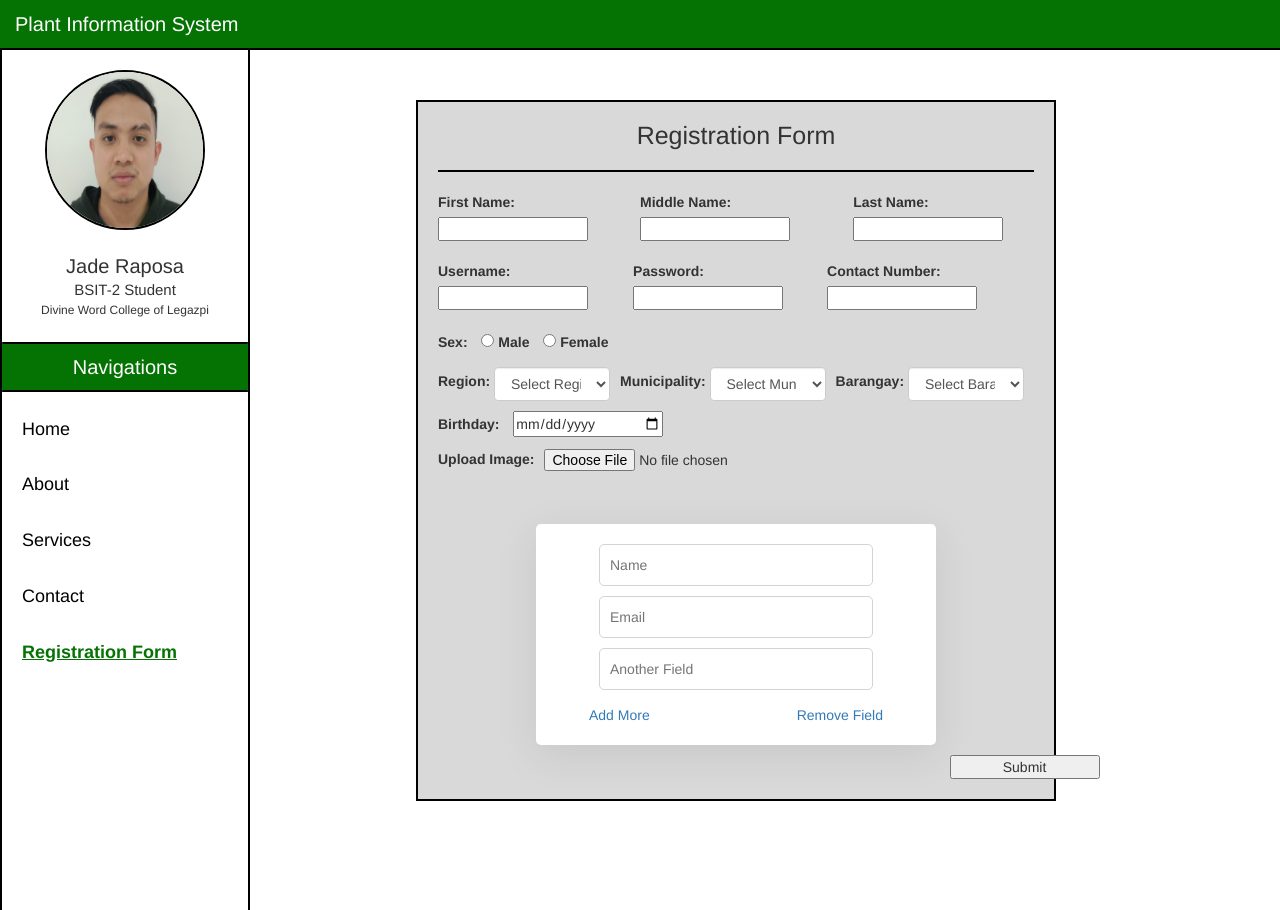
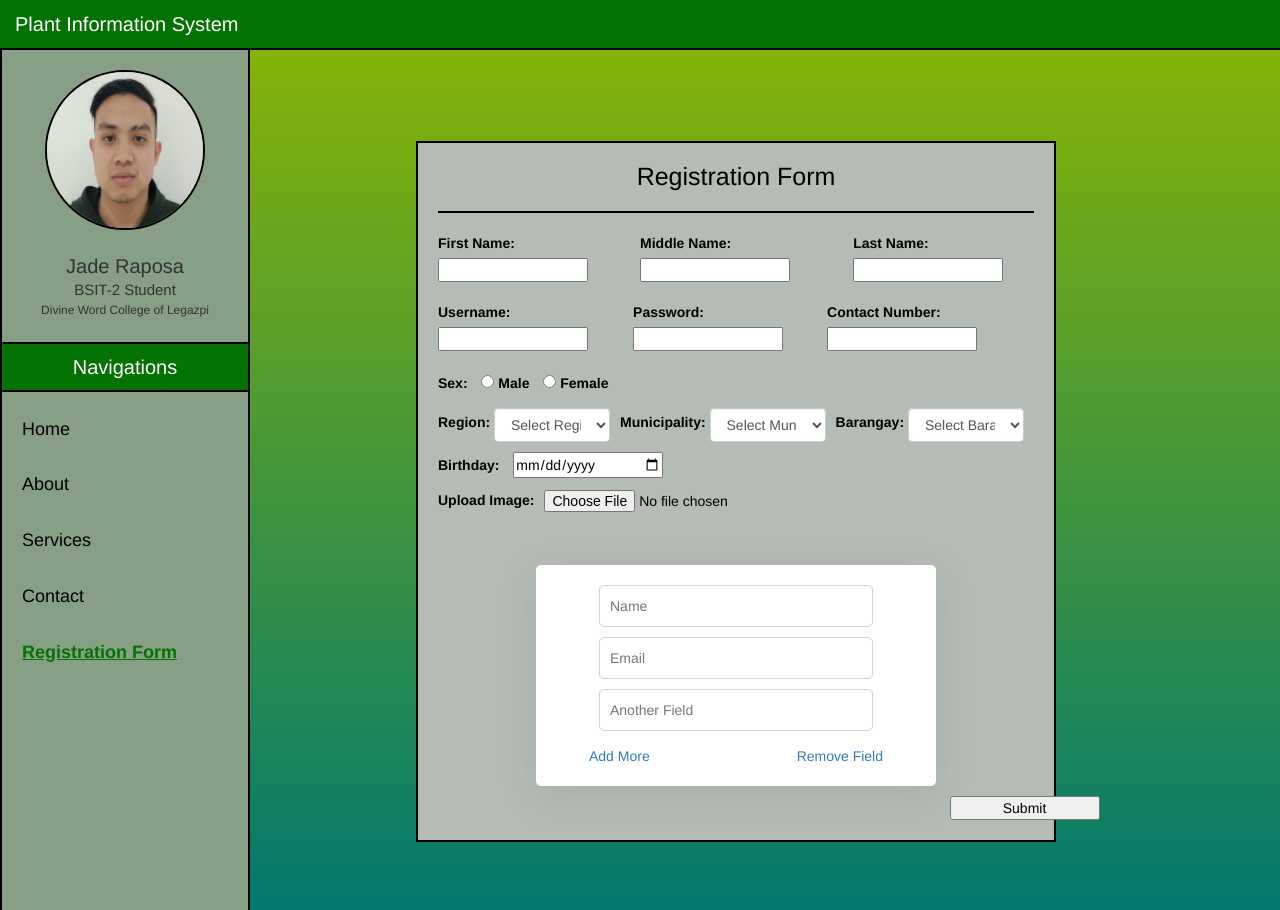
Before and after one commit to jaderaposa/VSCO_Jade, a PHP site: page / in a window 1280 px wide. Run offline with PHP 8.4, Linux system fonts and the light colour scheme; data comes from the database, SQL or seed files in the repository.

Commit message:
ddsasdsada

```diff
--- a/ITPC222/Prefinals-Practical-Exam/css/css.css
+++ b/ITPC222/Prefinals-Practical-Exam/css/css.css
@@ -5,7 +5,7 @@
 }
 
 body {
-    background-color: white;
+    background: linear-gradient(0deg, rgba(1,121,111,1) 0%, rgba(141,182,0,1) 100%);
     background-size: cover;
     background-repeat: no-repeat;
 }
@@ -16,6 +16,8 @@ h1 {
 
 .title-bar {
     background-color: #057303;
+    position: fixed;
+    width: 100%;
     color: #fff;
     display: flex;
     justify-content: space-between;
@@ -23,6 +25,7 @@ h1 {
     padding: 15px;
     height: 50px;
     border-bottom: 2px solid black;
+    z-index: 1;
     }
     .title-bar h1 {
     margin: 0;
@@ -32,7 +35,7 @@ h1 {
 .sidebar {
     height: 100vh;
     width: 250px;
-    background-color: #ffffff;
+    background-color: #879f84;
     position: fixed;
     top: 0;
     left: 0;
@@ -142,13 +145,15 @@ nav {
     width: 100%;
     margin: 50px auto 0;
     padding: 20px 20px 0;
-    background-color: #D9D9D9;
+    background-color: #b5bbb5;
+    color: black;
     border: 2px solid black;
     position: absolute;
     left: 50%;
     margin-right: auto;
     margin-left: auto;
     transform: translateX(-35%);
+    top: 10%;
     }
     .container h1 {
         font-size: 30px;
```
